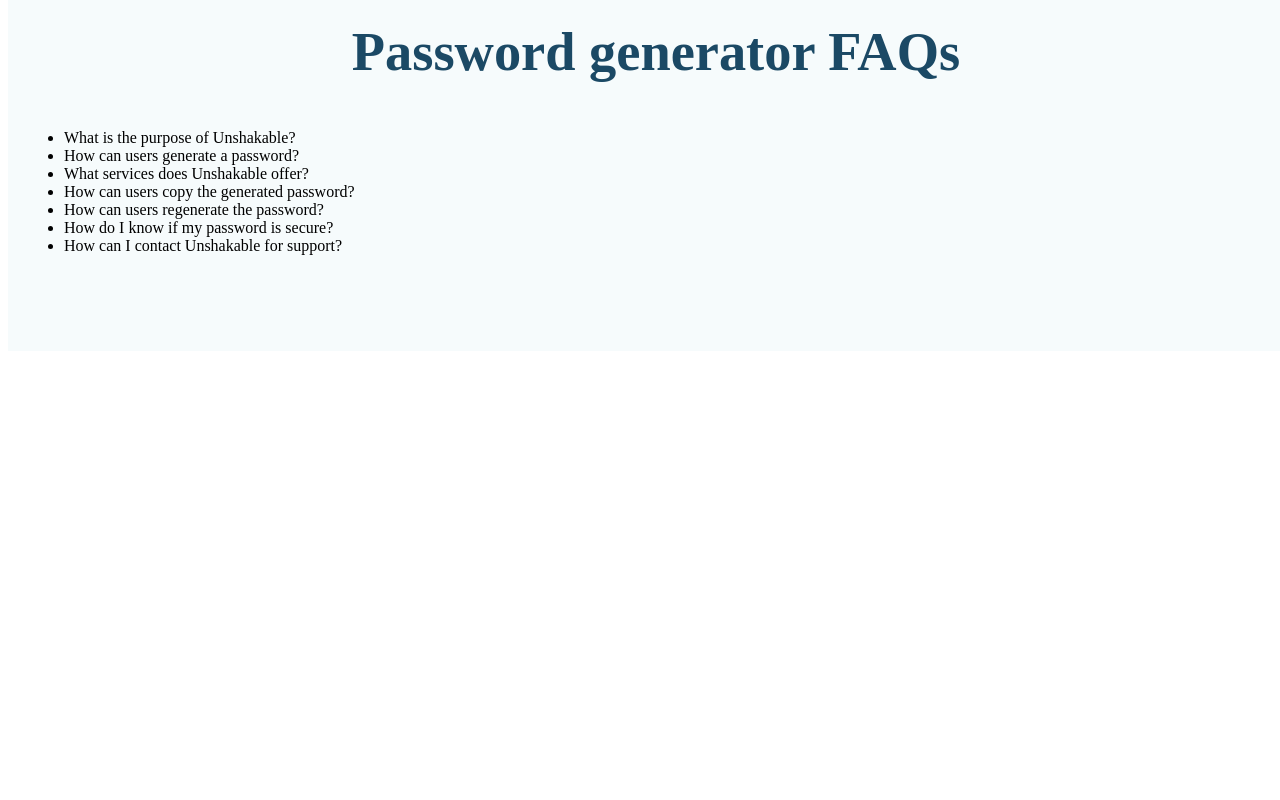
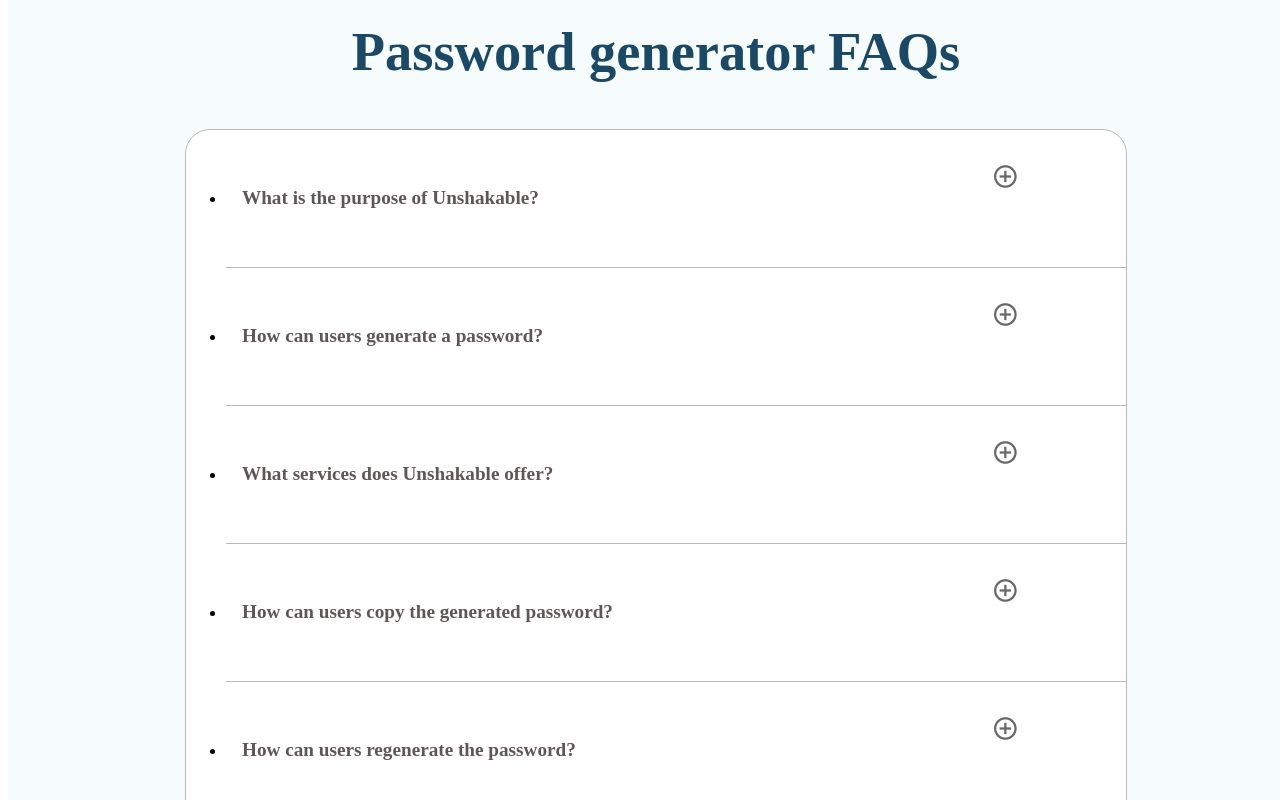
Before and after one commit to GerardoMejia1107/Unshakable-Generator, a React (Vite) app: page / in a window 1280 px wide. Shown: the part 3200-4000 px from the top of the page. Before the commit the page ends 3559 px from the top, so only its background shows below. Built offline with nearby package versions, Linux system fonts and the light colour scheme; no server answers; the HTML template or start-up script is replaced by a standard one.

Commit message:
✨ Adding FAQs
Initial style and disign for FAQs items

```diff
--- a/src/FAQsList/FAQsItem/FAQsItem.jsx
+++ b/src/FAQsList/FAQsItem/FAQsItem.jsx
@@ -1,9 +1,28 @@
 /* eslint-disable react/prop-types */
+import "./styles.css";
+import { useState } from "react";
 function FAQsItem({ FAQ }) {
+    const [isExpanded, setIsExpanded] = useState(false);
+    function expandContent() {
+        setIsExpanded(!isExpanded);
+    }
     return (
         <li className="FAQs__item">
-            <div className="question">{FAQ.question}</div>
-            <div className="answer">{}</div>
+            <div
+                className="question"
+                onClick={expandContent}
+                aria-expanded={isExpanded}
+            >
+                <h4>{FAQ.question}</h4>
+                {!isExpanded ? (
+                    <i className="ri-add-circle-line"></i>
+                ) : (
+                    <i className="ri-subtract-line"></i>
+                )}
+            </div>
+            <div className={`answer ${isExpanded ? "expand" : ""}`}>
+                {<p>{FAQ.answer}</p>}
+            </div>
         </li>
     );
 }
--- a/src/FAQsList/FAQsItem/styles.css
+++ b/src/FAQsList/FAQsItem/styles.css
@@ -0,0 +1,42 @@
+.FAQs__item {
+    padding: 2rem 1rem;
+
+    border-bottom: 1px solid rgb(188, 185, 185);
+}
+
+.FAQs__item:last-child {
+    border-bottom: none;
+}
+
+.FAQs__item .question {
+    display: flex;
+    gap: 12px;
+
+    color: rgb(94, 87, 87);
+}
+
+.FAQs__item .question > h4 {
+    justify-content: flex-start;
+    width: 85%;
+
+    font-size: clamp(1rem, 4vw, 1.2rem);
+}
+
+.FAQs__item .question > i {
+    justify-content: flex-end;
+    font-size: clamp(1.5rem, 4vw, 1.7rem);
+    color: rgb(104, 104, 104);
+}
+
+.FAQs__item .answer {
+    display: none;
+    padding: 1rem 0;
+}
+
+.FAQs__item .answer p {
+    font-size: clamp(0.9rem, 4vw, 1rem);
+}
+
+.FAQs__item .expand {
+    display: block;
+}
--- a/src/FAQsList/styles.css
+++ b/src/FAQsList/styles.css
@@ -0,0 +1,11 @@
+.FAQs__list {
+    margin: 0 auto;
+    margin-top: 2rem;
+
+    border: 1px solid rgb(188, 185, 185);
+    border-radius: 25px;
+
+    background-color: white;
+
+    width: min(85%, 900px);
+}
```
